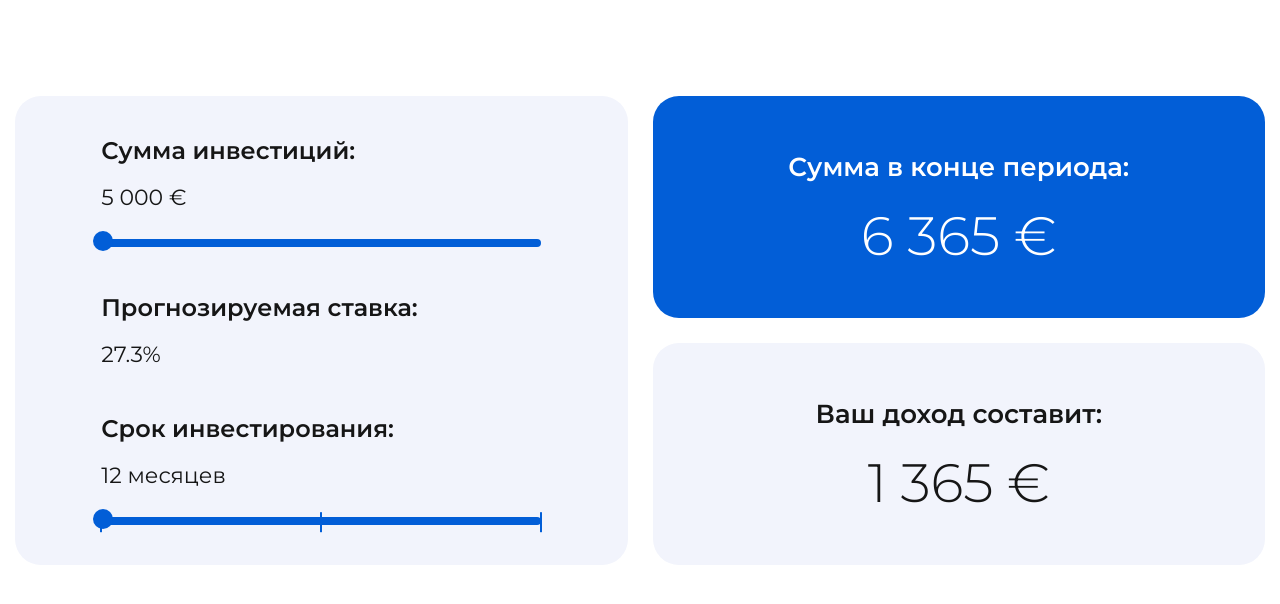
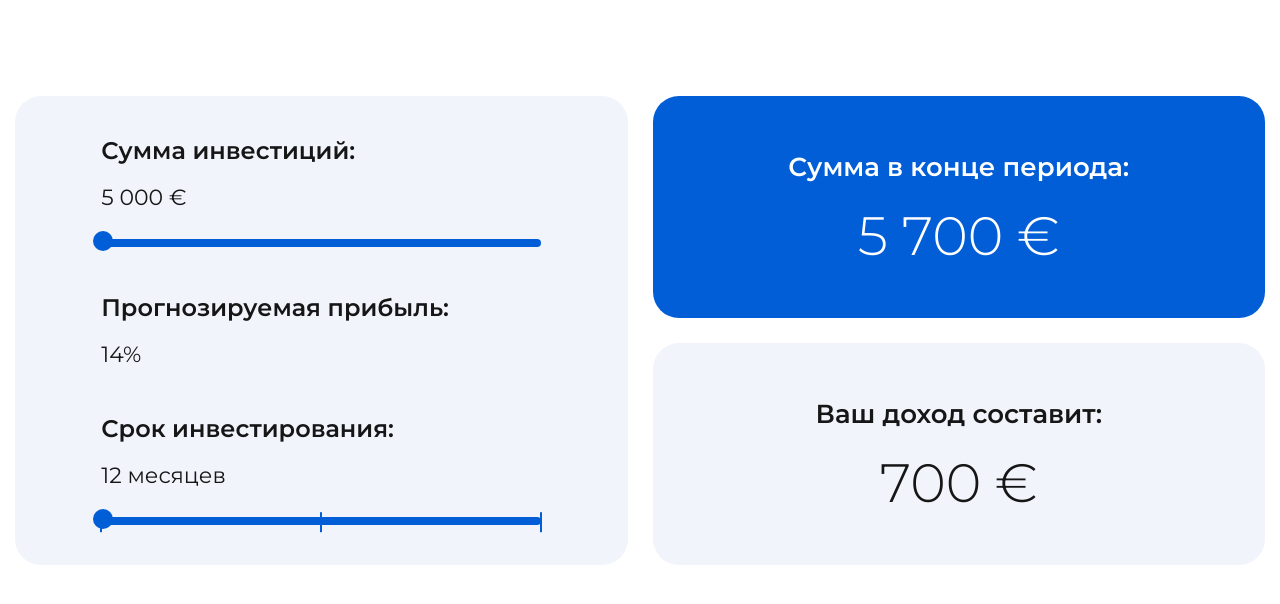
Before and after one commit to KingOfRocking/calculator1, a plain HTML site: page index.html in a window 1280 px wide. Drawn offline with nearby package versions, Linux system fonts and the light colour scheme.

Commit message:
Add files via upload

```diff
--- a/index.html
+++ b/index.html
@@ -310,7 +310,7 @@
                 <div id="sumInvestSlider" class="custom-slider"></div>
               </li>
               <li class="invest__item">
-                <p class="invest__subtitle-left">Прогнозируемая ставка:</p>
+                <p class="invest__subtitle-left">Прогнозируемая прибыль:</p>
                 <p class="invest__subtext" id="forecastPercent">27,3%</p>
               </li>
               <li class="invest__item">
@@ -353,9 +353,9 @@
         const incomeInvest = document.getElementById("incomeInvest");
 
         const forecastRates = {
-          12: 27.3,
-          18: 48.5,
-          30: 69.5,
+          12: 14,
+          18: 21,
+          30: 35,
         };
 
         const timeValues = {
```
